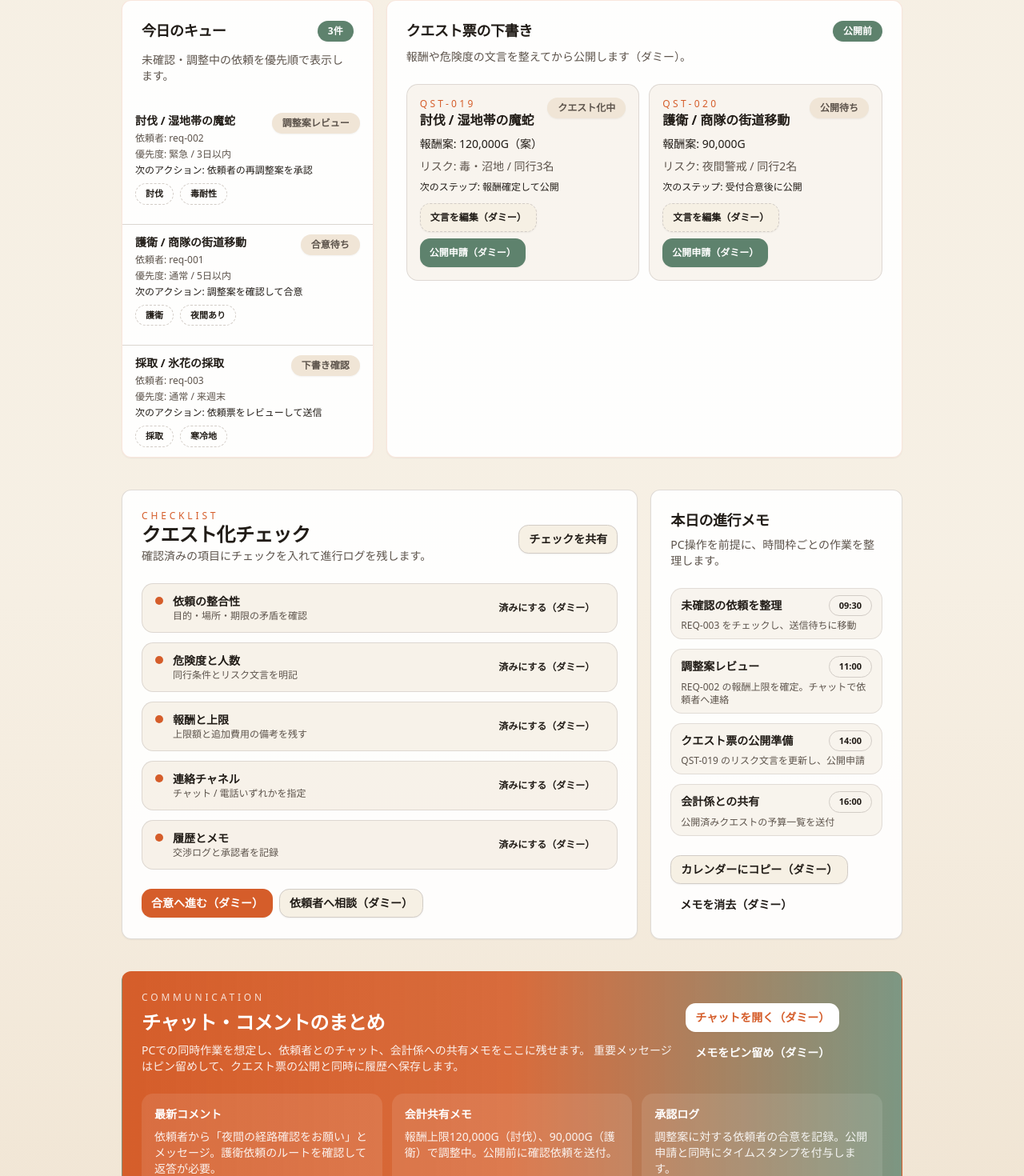
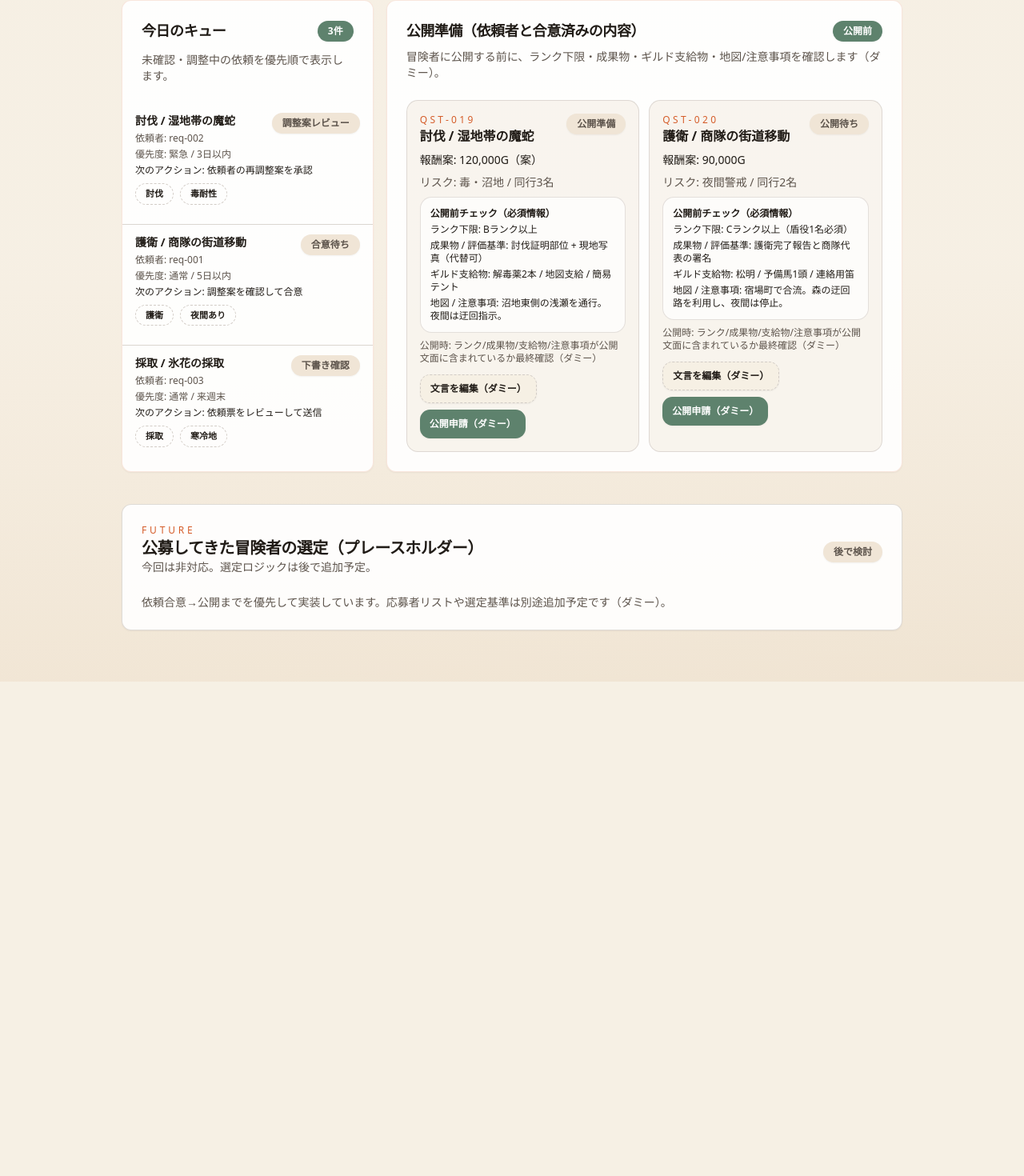
Before and after one commit to kazurego7/isekai-quest-agency, a Next.js app: page /reception in a window 1280 px wide. Shown: the part 213-1683 px from the top of the page at 80% size. After the commit the page ends 1065 px from the top, so only its background shows below. Built offline with nearby package versions, Linux system fonts and the light colour scheme.

Commit message:
Refine receptionist mock for publish readiness

```diff
--- a/app/reception/page.js
+++ b/app/reception/page.js
@@ -45,10 +45,13 @@ const questDrafts = [
   {
     questId: "QST-019",
     title: "討伐 / 湿地帯の魔蛇",
-    stage: "クエスト化中",
+    stage: "公開準備",
     rewards: "120,000G（案）",
     risk: "毒・沼地 / 同行3名",
-    next: "報酬確定して公開",
+    rank: "Bランク以上",
+    deliverables: "討伐証明部位 + 現地写真（代替可）",
+    supplies: "解毒薬2本 / 地図支給 / 簡易テント",
+    mapNotes: "沼地東側の浅瀬を通行。夜間は迂回指示。",
   },
   {
     questId: "QST-020",
@@ -56,38 +59,10 @@ const questDrafts = [
     stage: "公開待ち",
     rewards: "90,000G",
     risk: "夜間警戒 / 同行2名",
-    next: "受付合意後に公開",
-  },
-];
-
-const checklist = [
-  { label: "依頼の整合性", detail: "目的・場所・期限の矛盾を確認" },
-  { label: "危険度と人数", detail: "同行条件とリスク文言を明記" },
-  { label: "報酬と上限", detail: "上限額と追加費用の備考を残す" },
-  { label: "連絡チャネル", detail: "チャット / 電話いずれかを指定" },
-  { label: "履歴とメモ", detail: "交渉ログと承認者を記録" },
-];
-
-const schedule = [
-  {
-    time: "09:30",
-    title: "未確認の依頼を整理",
-    detail: "REQ-003 をチェックし、送信待ちに移動",
-  },
-  {
-    time: "11:00",
-    title: "調整案レビュー",
-    detail: "REQ-002 の報酬上限を確定。チャットで依頼者へ連絡",
-  },
-  {
-    time: "14:00",
-    title: "クエスト票の公開準備",
-    detail: "QST-019 のリスク文言を更新し、公開申請",
-  },
-  {
-    time: "16:00",
-    title: "会計係との共有",
-    detail: "公開済みクエストの予算一覧を送付",
+    rank: "Cランク以上（盾役1名必須）",
+    deliverables: "護衛完了報告と商隊代表の署名",
+    supplies: "松明 / 予備馬1頭 / 連絡用笛",
+    mapNotes: "宿場町で合流。森の迂回路を利用し、夜間は停止。",
   },
 ];
 
@@ -155,10 +130,12 @@ export default function ReceptionPage() {
           <Card className="border-primary/15 bg-white/90 shadow-sm md:col-span-2">
             <CardHeader className="space-y-2">
               <div className="flex items-center justify-between">
-                <CardTitle className="text-lg text-ink">クエスト票の下書き</CardTitle>
+                <CardTitle className="text-lg text-ink">公開準備（依頼者と合意済みの内容）</CardTitle>
                 <Badge variant="secondary">公開前</Badge>
               </div>
-              <CardDescription>報酬や危険度の文言を整えてから公開します（ダミー）。</CardDescription>
+              <CardDescription>
+                冒険者に公開する前に、ランク下限・成果物・ギルド支給物・地図/注意事項を確認します（ダミー）。
+              </CardDescription>
             </CardHeader>
             <CardContent className="grid grid-cols-1 gap-3 lg:grid-cols-2">
               {questDrafts.map((draft) => (
@@ -175,7 +152,16 @@ export default function ReceptionPage() {
                   </div>
                   <p className="text-sm text-ink">報酬案: {draft.rewards}</p>
                   <p className="text-sm text-muted-foreground">リスク: {draft.risk}</p>
-                  <p className="text-xs text-ink">次のステップ: {draft.next}</p>
+                  <div className="rounded-lg border border-border/60 bg-white/70 p-3 text-xs space-y-1">
+                    <p className="font-semibold text-ink">公開前チェック（必須情報）</p>
+                    <p className="text-ink">ランク下限: {draft.rank}</p>
+                    <p className="text-ink">成果物 / 評価基準: {draft.deliverables}</p>
+                    <p className="text-ink">ギルド支給物: {draft.supplies}</p>
+                    <p className="text-ink">地図 / 注意事項: {draft.mapNotes}</p>
+                  </div>
+                  <p className="text-xs text-muted-foreground">
+                    公開時: ランク/成果物/支給物/注意事項が公開文面に含まれているか最終確認（ダミー）
+                  </p>
                   <div className="flex flex-wrap gap-2 pt-1">
                     <Button size="sm" variant="outline" className="border-dashed text-xs" asChild>
                       <Link href="/requests/req-002/adjust">文言を編集（ダミー）</Link>
@@ -190,97 +176,19 @@ export default function ReceptionPage() {
           </Card>
         </section>
 
-        <section className="grid grid-cols-1 gap-4 lg:grid-cols-3">
-          <Card className="border border-border/70 bg-white/90 shadow-sm lg:col-span-2">
-            <CardHeader className="flex flex-col gap-2 lg:flex-row lg:items-center lg:justify-between">
-              <div>
-                <p className="text-xs uppercase tracking-[0.32em] text-primary">Checklist</p>
-                <CardTitle className="text-2xl text-ink">クエスト化チェック</CardTitle>
-                <CardDescription>確認済みの項目にチェックを入れて進行ログを残します。</CardDescription>
-              </div>
-              <Button size="sm" variant="outline">チェックを共有</Button>
-            </CardHeader>
-            <CardContent className="space-y-3">
-              {checklist.map((item) => (
-                <div key={item.label} className="flex items-start gap-3 rounded-lg border border-border/70 bg-muted/50 px-4 py-3">
-                  <span className="mt-1 h-2.5 w-2.5 rounded-full bg-primary" />
-                  <div>
-                    <p className="text-sm font-semibold text-ink">{item.label}</p>
-                    <p className="text-xs text-muted-foreground">{item.detail}</p>
-                  </div>
-                  <Button size="sm" variant="ghost" className="ml-auto text-xs">
-                    済みにする（ダミー）
-                  </Button>
-                </div>
-              ))}
-            </CardContent>
-            <CardFooter className="flex flex-wrap gap-2">
-              <Button size="sm">合意へ進む（ダミー）</Button>
-              <Button size="sm" variant="outline">依頼者へ相談（ダミー）</Button>
-            </CardFooter>
-          </Card>
-
-          <Card className="border border-border/70 bg-white/90 shadow-sm">
-            <CardHeader>
-              <CardTitle className="text-lg text-ink">本日の進行メモ</CardTitle>
-              <CardDescription>PC操作を前提に、時間枠ごとの作業を整理します。</CardDescription>
-            </CardHeader>
-            <CardContent className="space-y-3">
-              {schedule.map((slot) => (
-                <div key={slot.time} className="space-y-1 rounded-lg border border-border/60 bg-muted/40 px-3 py-2">
-                  <div className="flex items-center justify-between">
-                    <p className="text-sm font-semibold text-ink">{slot.title}</p>
-                    <Badge variant="outline" className="text-[11px]">{slot.time}</Badge>
-                  </div>
-                  <p className="text-xs text-muted-foreground">{slot.detail}</p>
-                </div>
-              ))}
-            </CardContent>
-            <CardFooter className="flex flex-wrap gap-2">
-              <Button size="sm" variant="outline">カレンダーにコピー（ダミー）</Button>
-              <Button size="sm" variant="ghost">メモを消去（ダミー）</Button>
-            </CardFooter>
-          </Card>
-        </section>
-
-        <Card className="border border-primary/15 bg-gradient-to-r from-primary via-primary/90 to-mint/80 text-white shadow-glow">
-          <CardHeader className="flex flex-col gap-3 lg:flex-row lg:items-center lg:justify-between">
-            <div className="space-y-2">
-              <p className="text-xs uppercase tracking-[0.32em] text-white/80">Communication</p>
-              <CardTitle className="text-2xl text-white">チャット・コメントのまとめ</CardTitle>
-              <CardDescription className="text-white/90">
-                PCでの同時作業を想定し、依頼者とのチャット、会計係への共有メモをここに残せます。
-                重要メッセージはピン留めして、クエスト票の公開と同時に履歴へ保存します。
-              </CardDescription>
+        <Card className="border border-border/70 bg-white/90 shadow-sm">
+          <CardHeader className="flex flex-col gap-2 lg:flex-row lg:items-center lg:justify-between">
+            <div>
+              <p className="text-xs uppercase tracking-[0.32em] text-primary">Future</p>
+              <CardTitle className="text-xl text-ink">公募してきた冒険者の選定（プレースホルダー）</CardTitle>
+              <CardDescription>今回は非対応。選定ロジックは後で追加予定。</CardDescription>
             </div>
-            <div className="flex flex-wrap gap-2">
-              <Button size="sm" variant="secondary" className="bg-white text-primary hover:bg-white/90">
-                チャットを開く（ダミー）
-              </Button>
-              <Button size="sm" variant="ghost" className="text-white hover:bg-white/10">
-                メモをピン留め（ダミー）
-              </Button>
-            </div>
+            <Badge variant="muted">後で検討</Badge>
           </CardHeader>
-          <CardContent className="grid grid-cols-1 gap-3 lg:grid-cols-3">
-            <div className="space-y-2 rounded-lg bg-white/10 p-4">
-              <p className="text-sm font-semibold">最新コメント</p>
-              <p className="text-sm text-white/90">
-                依頼者から「夜間の経路確認をお願い」とメッセージ。護衛依頼のルートを確認して返答が必要。
-              </p>
-            </div>
-            <div className="space-y-2 rounded-lg bg-white/10 p-4">
-              <p className="text-sm font-semibold">会計共有メモ</p>
-              <p className="text-sm text-white/90">
-                報酬上限120,000G（討伐）、90,000G（護衛）で調整中。公開前に確認依頼を送付。
-              </p>
-            </div>
-            <div className="space-y-2 rounded-lg bg-white/10 p-4">
-              <p className="text-sm font-semibold">承認ログ</p>
-              <p className="text-sm text-white/90">
-                調整案に対する依頼者の合意を記録。公開申請と同時にタイムスタンプを付与します。
-              </p>
-            </div>
+          <CardContent>
+            <p className="text-sm text-muted-foreground">
+              依頼合意→公開までを優先して実装しています。応募者リストや選定基準は別途追加予定です（ダミー）。
+            </p>
           </CardContent>
         </Card>
       </div>
```
